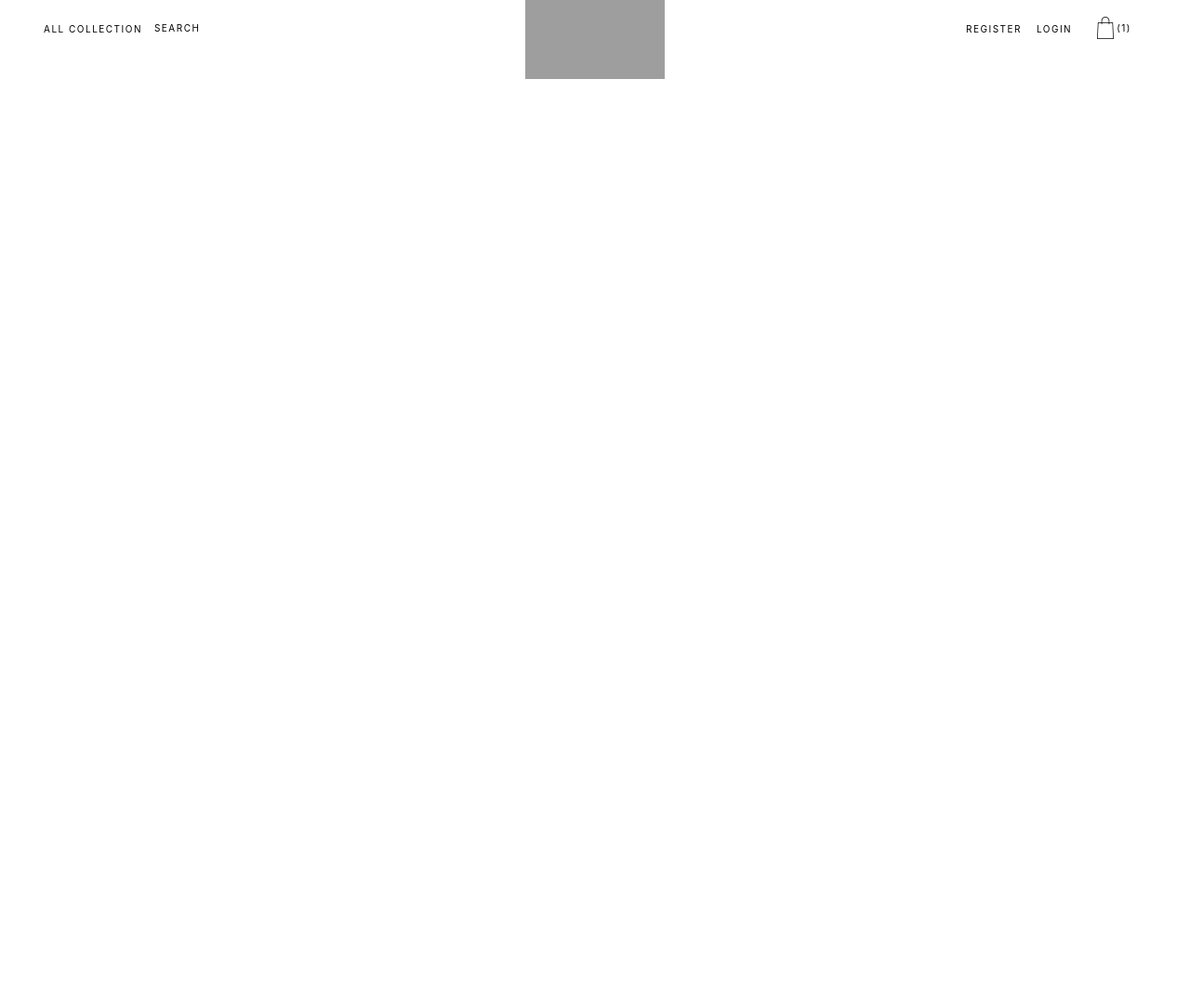
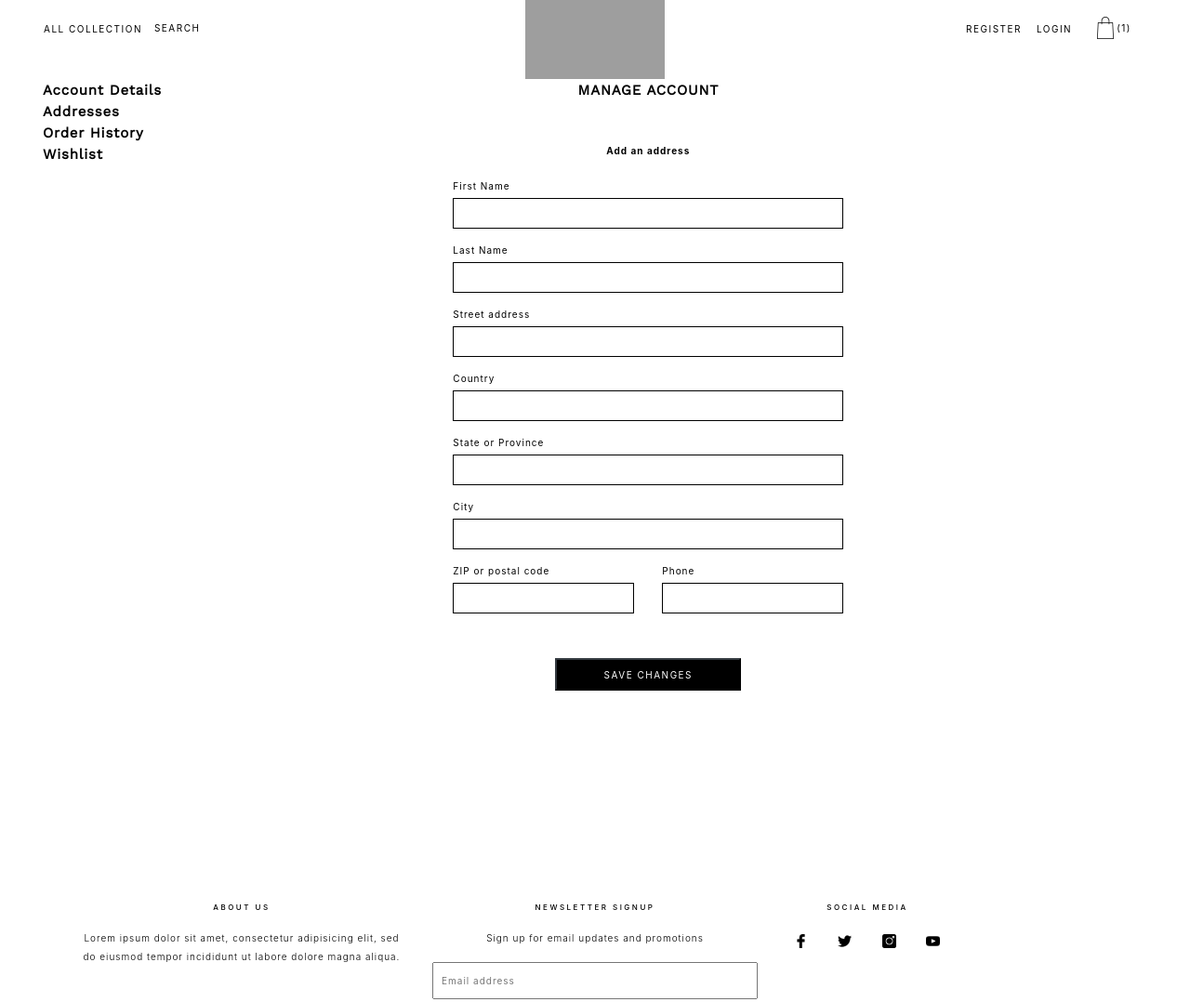
Before and after one commit to reyraditya/finalproject, a React app: page /addresses in a window 1280 px wide. Shown: the top 1078 px of the page at 93% size. Before the commit the page ends 800 px from the top, so only its background shows below. Built offline with nearby package versions, Linux system fonts and the light colour scheme; grey boxes are pictures that could not be loaded.

Commit message:
manage account and address compo mounted

```diff
--- a/src/components/App.js
+++ b/src/components/App.js
@@ -10,6 +10,7 @@ import Register from './Register';
 import AllDesigners from './AllDesigners';
 import Cart from './Cart';
 import ManageAccount from './ManageAccount';
+import ManageAddress from './ManageAddress';
 
 import { keepLogin } from '../action';
 
@@ -35,6 +36,7 @@ class App extends Component {
                     <Route path="/alldesigners" component={AllDesigners} />
                     <Route path="/cart" component={Cart} />
                     <Route path="/account" component={ManageAccount}/>
+                    <Route path="/addresses" exact component={ManageAddress}/>
                 </div>
             </BrowserRouter>
         )
--- a/src/components/Cart.js
+++ b/src/components/Cart.js
@@ -221,7 +221,7 @@ class Cart extends Component{
                         </div>
                         <div className="borderCheckoutLogin mt-4 border-dark">
                           <div className="checkoutLogin2 text-center mt-2 pt-2 px-5 mx-5">
-                            <div>{user.email}</div>
+                            <div className="pb-2">{user.email}</div>
                             <button className="checkoutLogin2" onClick= {this.props.onLogoutUser}>
                                 <Link to='/login'>Not your account? Sign is as another user</Link>
                             </button>
--- a/src/components/ManageAccount.js
+++ b/src/components/ManageAccount.js
@@ -1,5 +1,6 @@
 import React, {Component} from 'react';
 import {connect} from 'react-redux';
+import {Link} from 'react-router-dom'
 
 import Footer from './Footer';
 
@@ -8,15 +9,24 @@ import '../css/manageAccount.css'
 class ManageAccount extends Component{
     render () {
         const {user} = this.props
+
         return (
           <div>
+            <div className="container-fluid d-flex mx-2">
+              <div className="title col-2 mx-2">
+                <Link to="/account" className="d-block">Account details</Link>
+                <Link to="/addresses" className="d-block mt-2">Addresses</Link>
+                <Link to="/addresses" className="d-block mt-2">Order history</Link>
+                <Link to="/addresses" className="d-block mt-2">Wishlist</Link>
+              </div>
+              <div className="col-7">
                 <form>
                 <div className="container containerAccount">
                   <h1 className="text-center title">Manage Account</h1>
                   <div className="mt-3">
-                  <p className="body">Account Information</p>
+                    <p className="body text-center">Account Information</p>
                     <label className="bodyInput" for="name">
-                    Name
+                      Username
                     </label>
                     <input
                       className="accountInputForm p-2 text-capitalize form-control"
@@ -42,11 +52,14 @@ class ManageAccount extends Component{
                 </div>
               </form>
               <div className="container containerAccount">
-                <button type="submit" className="buttonAccount btn-dark btn-block mt-5 mx-auto p-auto">save changes</button>
+                <button
+                  type="submit"
+                  className="buttonAccount btn-dark btn-block mt-5 mx-auto p-auto">
+                  save changes
+                </button>
               </div>
-
-
-
+              </div>
+            </div>
             <div className="footer">
               <Footer />
             </div>
--- /dev/null
+++ b/src/components/ManageAddress.js
@@ -0,0 +1,124 @@
+import React, { Component } from 'react';
+import {Link} from 'react-router-dom';
+
+import '../css/manageAccount.css';
+
+import Footer from './Footer';
+
+class ManageAddress extends Component {
+  render() {
+    return (
+      <div>
+        <div className="container-fluid d-flex mx-2">
+          <div className="title col-2 mx-2">
+            <Link to="/account" className="d-block">
+              Account details
+            </Link>
+            <Link to="/addresses" className="d-block mt-2">
+              Addresses
+            </Link>
+            <Link to="/addresses" className="d-block mt-2">
+              Order history
+            </Link>
+            <Link to="/addresses" className="d-block mt-2">
+              Wishlist
+            </Link>
+          </div>
+          <div className="col-7">
+            <form>
+              <div className="container containerAccount">
+                <h1 className="text-center title">Manage Account</h1>
+                <div className="mt-3">
+                  <p className="body text-center">Add an address</p>
+                  <label className="bodyInput" for="firstname">
+                    First Name
+                  </label>
+                  <input
+                    className="accountInputForm p-2 text-capitalize form-control"
+                    type="text"
+                    id="firstname"
+                  />
+                  <label className="bodyInput mt-3" for="lastname">
+                    Last Name
+                  </label>
+                  <input
+                    className="accountInputForm p-2 text-capitalize form-control"
+                    type="text"
+                    id="lastname"
+                  />
+                  <label className="bodyInput mt-3" for="street">
+                    Street address
+                  </label>
+                  <input
+                    className="accountInputForm p-2 form-control"
+                    type="text"
+                    id="street"
+                  />
+                  <label className="bodyInput mt-3" for="country">
+                    Country
+                  </label>
+                  <input
+                    className="accountInputForm p-2 form-control"
+                    type="text"
+                    id="country"
+                  />
+                  <label className="bodyInput mt-3" for="province">
+                    State or Province
+                  </label>
+                  <input
+                    className="accountInputForm p-2 form-control"
+                    type="text"
+                    id="province"
+                  />
+                  <label className="bodyInput mt-3" for="city">
+                    City
+                  </label>
+                  <input
+                    className="accountInputForm p-2 form-control"
+                    type="text"
+                    id="city"
+                  />
+                  <div className="row">
+                    <div className="col-6">
+                      <label className="bodyInput mt-3" for="postalcode">
+                        ZIP or postal code
+                      </label>
+                      <input
+                        className="accountInputForm p-2 form-control"
+                        type="text"
+                        id="postalcode"
+                      />
+                    </div>
+                    <div className="col-6">
+                      <label className="bodyInput mt-3" for="phone">
+                        Phone
+                      </label>
+                      <input
+                        className="accountInputForm p-2 form-control"
+                        type="text"
+                        id="phone"
+                      />
+                    </div>
+                  </div>
+                </div>
+              </div>
+            </form>
+            <div className="container containerAccount">
+              <button
+                type="submit"
+                className="buttonAccount btn-dark btn-block mt-5 mx-auto p-auto"
+              >
+                save changes
+              </button>
+            </div>
+          </div>
+        </div>
+        <div className="footer">
+              <Footer />
+        </div>
+      </div>
+    );
+  }
+}
+
+export default ManageAddress;
--- a/src/css/header.css
+++ b/src/css/header.css
@@ -45,7 +45,7 @@
 .dropdownMenu{
     border: 1px solid black !important;
     border-radius: 0px !important;
-    right: -50px !important;
+    right: -20px !important;
 }
 
 .dropdown-item{
--- a/src/css/manageAccount.css
+++ b/src/css/manageAccount.css
@@ -1,5 +1,6 @@
 .containerAccount{
     width: 450px !important;
+    margin-left: 210px;
 }
 
 .title{
@@ -11,6 +12,11 @@
     line-height: 15px;
     text-transform: uppercase;
     margin-top: 90px;
+}
+
+.title a{
+    color: black;
+    text-transform: capitalize;
 }
 
 .body{
@@ -60,6 +66,6 @@
 
 
 .footer{
-    margin-top: 90px !important;
+    padding-top: 120px !important;
     width: 100%;
 }
```
Lines whose indentation alone changed are shown as unchanged.
